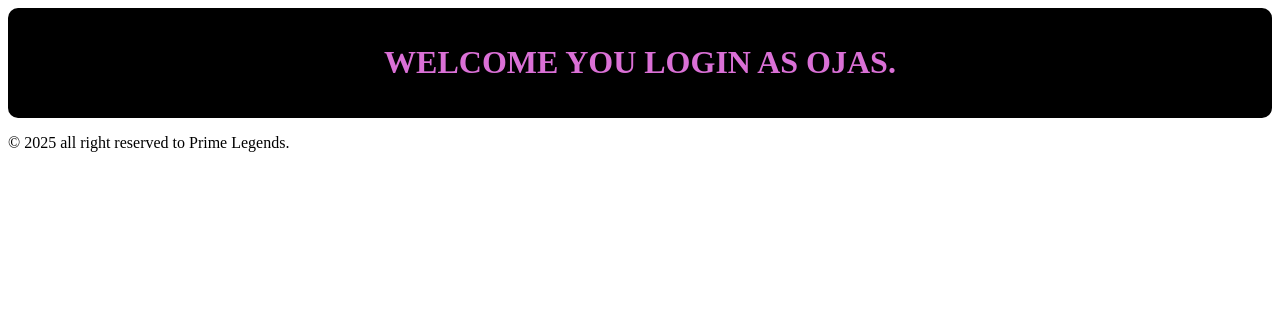
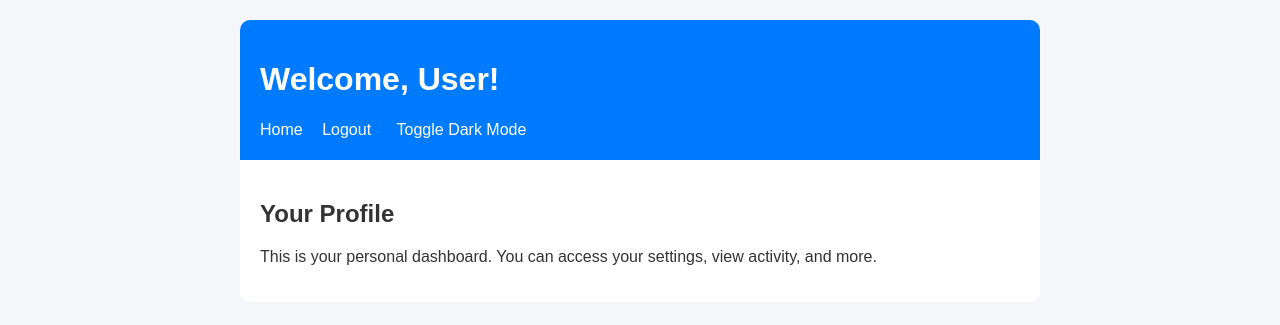
Before and after one commit to Ojaswow/Gaming-Website, a plain HTML site: page User.html in a window 1280 px wide. Drawn offline with Linux system fonts and the light colour scheme.

Commit message:
Add files via upload

```diff
--- /dev/null
+++ b/Logout.css
@@ -0,0 +1,6 @@
+.heading {
+  text-align: center;
+  border-radius: 20px;
+  padding: 40px;
+  color: ##A719C3;
+}
--- a/User.html
+++ b/User.html
@@ -1,20 +1,67 @@
 <!DOCTYPE html>
-<html>
+<html lang="en">
+<head>
+  <meta charset="UTF-8" />
+  <meta name="viewport" content="width=device-width, initial-scale=1.0"/>
+  <title>User Dashboard</title>
+  <link rel="stylesheet" href="user.css" />
+</head>
+<body>
+  <div class="container">
+    <header>
+      <h1>Welcome, <span id="username">User</span>!</h1>
+      <nav>
+        <a href="index.html">Home</a>
+        <a href="#" id="adminLink">Admin Mode</a>
+        <a href="logout.html">Logout</a>
+        <button id="toggleTheme">Toggle Dark Mode</button>
+      </nav>
+    </header>
 
-<head>
-  <meta charset="UTF-8">
-  <meta name="viewport" content="width=device-width, initial-scale=1">
-  <link rel="stylesheet" href="user.css"/>
-  <title>Welcome ojas</title>
-</head>
-<div class="welcome">
-<h1>
-  WELCOME YOU LOGIN AS OJAS.
-</h1>
-</div>
-<body>
-  <footer> <p>&copy; 2025 all right reserved to Prime Legends.</footer>
+    <main>
+      <section class="profile">
+        <h2>Your Profile</h2>
+        <p>This is your personal dashboard. You can access your settings, view activity, and more.</p>
+      </section>
 
+      <section id="adminPanel" class="admin" style="display: none;">
+        <h2>Admin Panel</h2>
+        <p>Here you can manage users, update site settings, and view reports.</p>
+      </section>
+    </main>
+  </div>
+
+  <script>
+    // Get user info from localStorage
+    const username = localStorage.getItem("username") || "User";
+    const isAdmin = localStorage.getItem("isAdmin") === "true";
+    const theme = localStorage.getItem("theme") || "light";
+
+    document.getElementById("username").textContent = username;
+
+    // Admin logic
+    const adminLink = document.getElementById("adminLink");
+    const adminPanel = document.getElementById("adminPanel");
+
+    if (isAdmin) {
+      adminLink.style.display = "inline";
+    } else {
+      adminLink.style.display = "none";
+    }
+
+    adminLink.addEventListener("click", () => {
+      adminPanel.style.display = adminPanel.style.display === "none" ? "block" : "none";
+    });
+
+    // Theme toggle
+    const toggleButton = document.getElementById("toggleTheme");
+    document.body.className = theme;
+
+    toggleButton.addEventListener("click", () => {
+      document.body.classList.toggle("dark");
+      const currentTheme = document.body.classList.contains("dark") ? "dark" : "light";
+      localStorage.setItem("theme", currentTheme);
+    });
+  </script>
 </body>
-
 </html>
--- a/user.css
+++ b/user.css
@@ -1,7 +1,73 @@
-.welcome {
-  text-align: center;
-  background-color: #000000;
-  border-radius: 10px;
+body {
+  font-family: Arial, sans-serif;
+  background-color: #f4f6f9;
+  color: #333;
+  margin: 0;
+  padding: 0;
+  transition: all 0.3s ease;
+}
+
+.container {
+  max-width: 800px;
+  margin: auto;
+  padding: 20px;
+}
+
+header {
+  background-color: #007bff;
+  color: white;
+  padding: 20px;
+  border-radius: 10px 10px 0 0;
+}
+
+nav a, nav button {
+  margin-right: 15px;
+  color: white;
+  text-decoration: none;
+  background: none;
+  border: none;
+  cursor: pointer;
+  font-size: 16px;
+}
+
+nav a:hover, nav button:hover {
+  text-decoration: underline;
+}
+
+main {
+  background: white;
+  padding: 20px;
+  border-radius: 0 0 10px 10px;
+}
+
+.admin {
+  background-color: #ffefef;
+  border: 1px solid #ccc;
   padding: 15px;
-  color: orchid;
+  margin-top: 20px;
+  border-radius: 8px;
 }
+
+/* Dark Mode Styles */
+body.dark {
+  background-color: #121212;
+  color: #e0e0e0;
+}
+
+body.dark header {
+  background-color: #1f1f1f;
+}
+
+body.dark main {
+  background-color: #222;
+}
+
+body.dark .admin {
+  background-color: #2a2a2a;
+  border-color: #444;
+}
+
+body.dark nav a,
+body.dark nav button {
+  color: #fff;
+}
```
Also changed, not shown: logout.html (added, +18 -0 lines).
